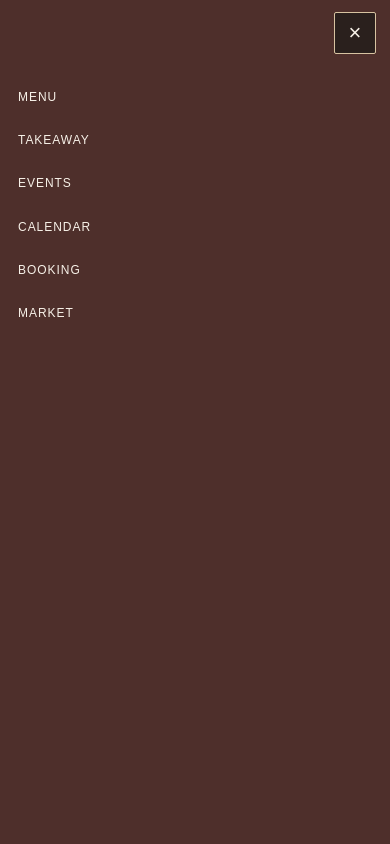
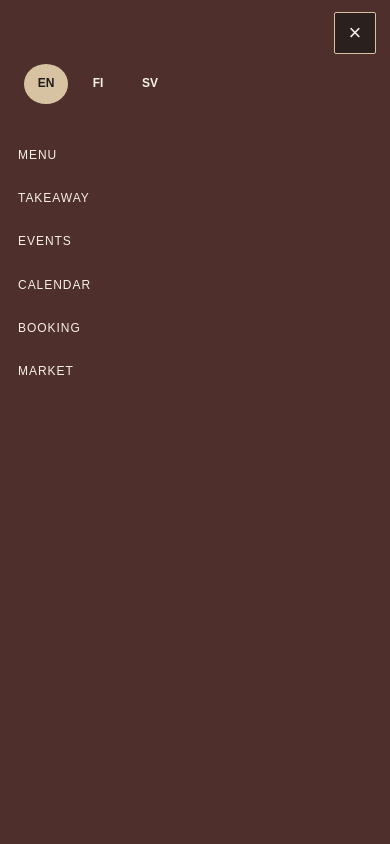
Before and after one commit to sshiris/social_space_cafe_website, a Next.js app: page /en/menu in a window 390 px wide. Both pictures are taken after a click on the button "Open navigation". Shown: the top 844 px of the page. Built offline with nearby package versions, Linux system fonts and the light colour scheme.

Commit message:
move language switcher into mobile menu

```diff
--- a/src/app/globals.css
+++ b/src/app/globals.css
@@ -310,6 +310,11 @@ summary:focus-visible { outline: 3px solid var(--accent); outline-offset: 3px; }
     padding-top: calc(64px + env(safe-area-inset-top));
     background: var(--salonki-wine);
   }
+  .desktop-language-switcher { display: none; }
+  .mobile-language-switcher { display: block; padding: 0 24px 18px; }
+  .mobile-language-switcher .language-switcher { justify-content: flex-start; gap: 8px; margin: 0; }
+  .mobile-language-switcher .language-switcher a { min-width: 44px; min-height: 40px; color: var(--salonki-white); }
+  .mobile-language-switcher .language-switcher a[aria-current] { background: var(--salonki-sand); color: var(--salonki-ink); }
 }
 @media (max-width: 800px) {
   .destination-grid { grid-template-columns: repeat(2, minmax(0, 1fr)); }
@@ -342,6 +347,7 @@ body { background: var(--salonki-ivory); color: var(--salonki-ink); }
 .site-header .language-switcher a[aria-current] { background: var(--salonki-sand); color: var(--salonki-ink); }
 .site-header .language-switcher a:hover { box-shadow: inset 0 0 0 1px var(--salonki-sand); }
 .site-header .menu-toggle { border-color: var(--salonki-sand); color: var(--salonki-white); }
+.mobile-language-switcher { display: none; }
 .photo-hero { background: var(--salonki-ink); }
 .hero-photograph, .destination-tile img { filter: sepia(.13) saturate(.78) contrast(.96); }
 .hero-signature p, .hero-photo-credit { color: var(--salonki-white); }
@@ -371,3 +377,11 @@ body { background: var(--salonki-ivory); color: var(--salonki-ink); }
   .footer-center, .footer-location { text-align: left; }
   .footer-languages { justify-content: flex-start; }
 }
+@media (max-width: 900px) {
+  .desktop-language-switcher { display: none; }
+  .mobile-language-switcher { display: none; padding: 0 24px 18px; }
+  .public-navigation.is-open .mobile-language-switcher { display: block; }
+  .mobile-language-switcher .language-switcher { justify-content: flex-start; gap: 8px; margin: 0; }
+  .mobile-language-switcher .language-switcher a { min-width: 44px; min-height: 40px; color: var(--salonki-white); }
+  .mobile-language-switcher .language-switcher a[aria-current] { background: var(--salonki-sand); color: var(--salonki-ink); }
+}
--- a/src/components/layout/header.tsx
+++ b/src/components/layout/header.tsx
@@ -43,7 +43,7 @@ export function Header({ locale, text, venueName }: { locale: Locale; text: Mess
             sizes="(max-width: 600px) 100px, 160px"
           />
         </Link>
-        <LanguageSwitcher locale={locale} label={text.languages} />
+        <div className="desktop-language-switcher"><LanguageSwitcher locale={locale} label={text.languages} /></div>
         <button ref={button} type="button" className="menu-toggle" aria-expanded={open}
           aria-controls="public-navigation" aria-label={open ? text.closeMenu : text.openMenu}
           onClick={() => setOpen(!open)}>
@@ -51,6 +51,7 @@ export function Header({ locale, text, venueName }: { locale: Locale; text: Mess
         </button>
       </div>
       <nav id="public-navigation" className={`public-navigation ${open ? "is-open" : ""}`} aria-label={text.navigation}>
+        <div className="mobile-language-switcher"><LanguageSwitcher locale={locale} label={text.languages} /></div>
         <ul className="container nav-list">
           {primaryNavigation.map(([key, path]) => (
             <li key={key}>
```
